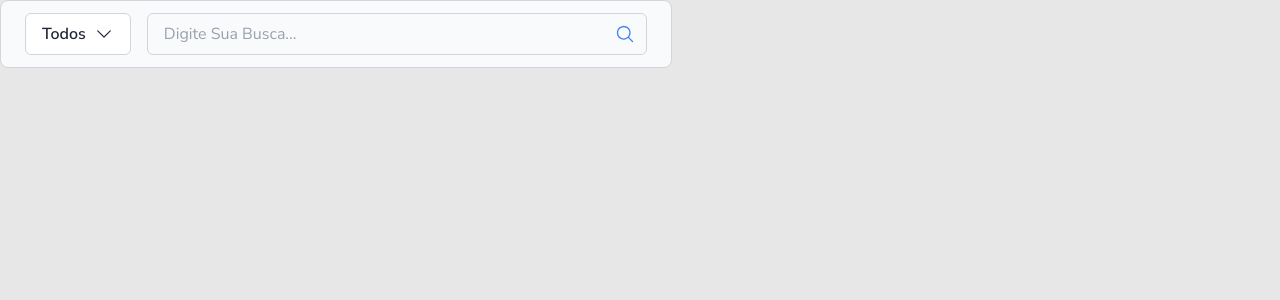
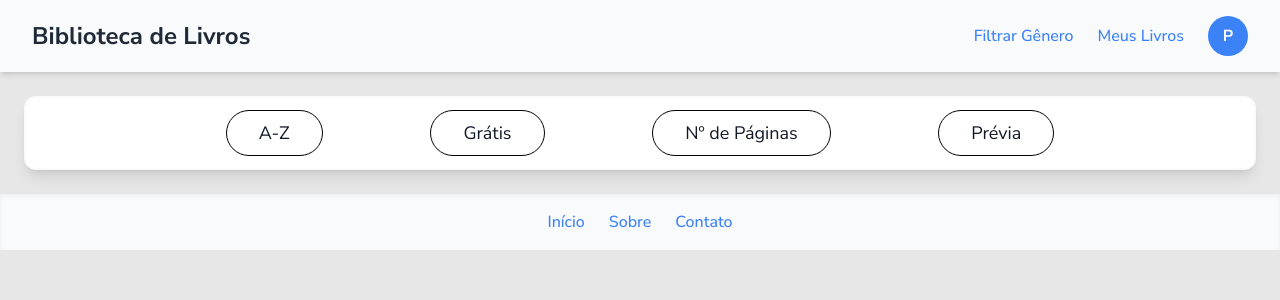
Before and after one commit to PauloHenrrq/projeto-my-books, a React (Vite) app: page / in a window 1280 px wide. Shown: the top 300 px of the page. Built offline with nearby package versions, Linux system fonts and the light colour scheme.

Commit message:
Estrutura inicial do Header e Footer em React

```diff
--- a/src/App.jsx
+++ b/src/App.jsx
@@ -1,12 +1,15 @@
-import { React } from 'react'
-import './App.css'
+import './App.css';
+import BooksMain from './Components/BooksMain.jsx';
+import Header from "./Layout/Header.jsx";
+import Footer from "./Layout/Footer.jsx";
 
-import BooksMain from './Components/BooksMain.jsx'
 
-function App () {
+function App() {
   return (
     <>
+      <Header />
       <BooksMain />
+      <Footer />
     </>
   )
 }
--- a/src/Layout/Footer.jsx
+++ b/src/Layout/Footer.jsx
@@ -0,0 +1,11 @@
+export default function Footer() {
+  return (
+    <footer className="flex justify-center items-center p-4 bg-[#F9FAFB] shadow-inner">
+      <nav className="flex space-x-6 text-[#3B82F6] font-medium">
+        <a href="#" className="hover:text-[#93C5FD]">Início</a>
+        <a href="#" className="hover:text-[#93C5FD]">Sobre</a>
+        <a href="#" className="hover:text-[#93C5FD]">Contato</a>
+      </nav>
+    </footer>
+  );
+}
--- a/src/Layout/Header.jsx
+++ b/src/Layout/Header.jsx
@@ -0,0 +1,26 @@
+import React from 'react';
+
+export default function Header() {
+  return (
+    <header className="flex items-center justify-between px-8 py-4 bg-[#F9FAFB] shadow-md">
+
+      <div className="text-2xl font-bold text-[#1F2937]">
+        Biblioteca de Livros
+      </div>
+
+
+      <nav className="flex items-center space-x-6">
+
+        <button className="text-[#3B82F6] hover:text-[#93C5FD] font-medium">Filtrar Gênero</button>
+
+
+        <a href="#" className="text-[#3B82F6] hover:text-[#93C5FD] font-medium">Meus Livros</a>
+
+
+        <div className="w-10 h-10 bg-[#3B82F6] rounded-full flex items-center justify-center text-white font-bold cursor-pointer">
+          P
+        </div>
+      </nav>
+    </header>
+  );
+}
--- a/src/main.jsx
+++ b/src/main.jsx
@@ -6,6 +6,6 @@
 import SearchBar from "./Components/SearchBar/SearchBar.jsx";
 createRoot(document.getElementById("root")).render(
   <StrictMode>
-    <SearchBar />
+    <App />
   </StrictMode>
 );
```
Also changed, not shown: package.json (+4 -3 lines), 1 other file (tests, documents, lock files or other folders).
